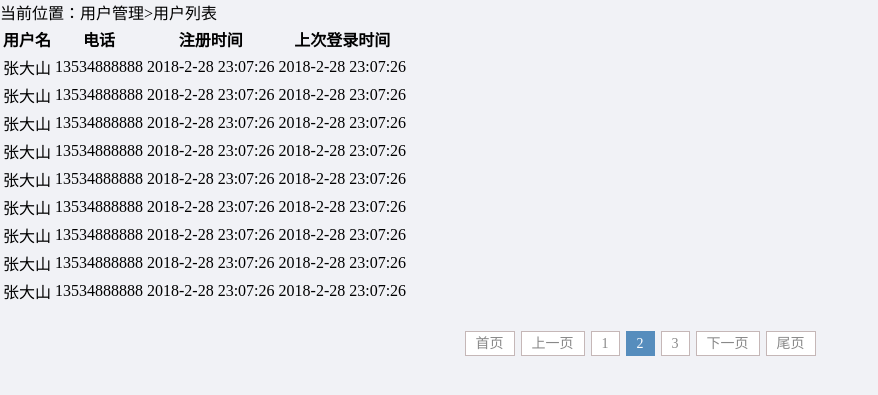
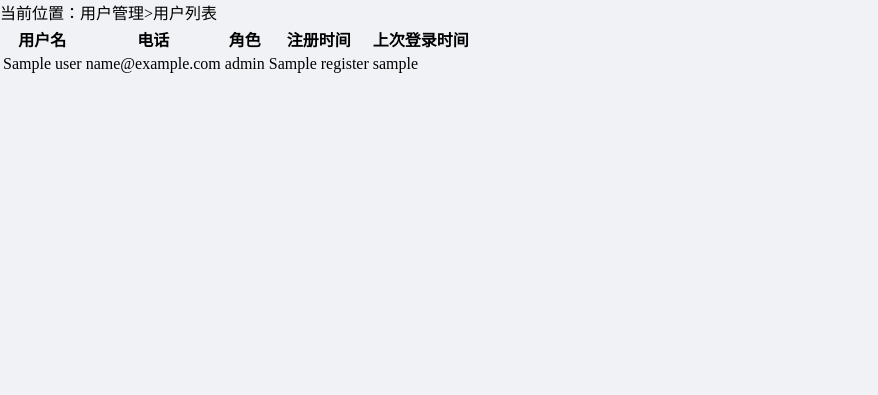
Before and after one commit to zyjImmortal/blog, a Python web app: template web/templates/admin/user_list.html in a window 1280 px wide. Shown: the top 395 px of the page, without its empty margins (0-878 px from the left). Run offline with Jinja, Linux system fonts and the light colour scheme; the template is opened without the code that fills it: most values are stand-ins (such as "Sample title", 1, 10 or a date in 2020); some libraries are stand-ins or nearby versions.

Commit message:
修改登录退出的重定向问题

```diff
--- a/web/__init__.py
+++ b/web/__init__.py
@@ -141,7 +141,7 @@
 
     # 注册蓝图
     register_blu(app)
-    # 钩子函数
+    # 请求生命周期函数
     register_before_request(app)
     register_after_request(app)
     # 注册自定义模板过滤器
--- a/web/model/model.py
+++ b/web/model/model.py
@@ -70,6 +70,7 @@
     avatar_url = db.Column(db.String(256))  # 用户头像路径
     last_login = db.Column(db.DateTime, default=datetime.now)  # 最后一次登录时间
     is_admin = db.Column(db.Boolean, default=False)
+    is_delete = db.Column(db.Boolean, default=False)
     signature = db.Column(db.String(512))  # 用户签名
     gender = db.Column(  # 订单的状态
         db.Enum(
@@ -119,6 +120,7 @@
         resp_dict = {
             "id": self.id,
             "nick_name": self.nick_name,
+            "role": "管理员" if self.is_admin else "游客",
             "email": self.email,
             "register": self.create_time.strftime("%Y-%m-%d %H:%M:%S"),
             "last_login": self.last_login.strftime("%Y-%m-%d %H:%M:%S"),
--- a/web/static/blogs/css/main.css
+++ b/web/static/blogs/css/main.css
@@ -68,7 +68,7 @@
     height:30px;
     overflow: hidden;
     margin-top:15px;
-    display:none;
+    /*display:none;    */
 }
 
 .user_login img{
--- a/web/templates/admin/index.html
+++ b/web/templates/admin/index.html
@@ -2,13 +2,13 @@
 {% block body %}
     <div class="header">
         <a href="#" class="logo fl"><img src="../../static/admin/images/logo.png" alt="logo"></a>
-        <a href="#" class="logout fr">退 出</a>
+        <a href="{{ url_for('cms.logout') }}" class="logout fr">退 出</a>
     </div>
 
     <div class="side_bar">
         <div class="user_info">
-            <img src="../../static/admin/images/person.png" alt="张大山">
-            <p>欢迎你 <em>张大山</em></p>
+            <img src="../../static/admin/images/person.png" alt="{{ data.user.nick_name }}">
+            <p>欢迎你 <em>{{ data.user.nick_name }}</em></p>
         </div>
 
         <div class="menu_con">
--- a/web/templates/admin/user_list.html
+++ b/web/templates/admin/user_list.html
@@ -18,63 +18,19 @@
         <tr>
             <th>用户名</th>
             <th>电话</th>
+            <th>角色</th>
             <th>注册时间</th>
             <th>上次登录时间</th>
         </tr>
+        {% for user in data.users %}
             <tr>
-                    <td>张大山</td>
-                    <td>13534888888</td>
-                    <td>2018-2-28 23:07:26</td>
-                    <td>2018-2-28 23:07:26</td>
+                <td>{{ user.nick_name }}</td>
+                <td>{{ user.email }}</td>
+                <td>{{ user.role }}</td>
+                <td>{{ user.register }}</td>
+                <td>{{ user.last_login }}</td>
             </tr>
-                <tr>
-                    <td>张大山</td>
-                    <td>13534888888</td>
-                    <td>2018-2-28 23:07:26</td>
-                    <td>2018-2-28 23:07:26</td>
-                </tr>
-                <tr>
-                    <td>张大山</td>
-                    <td>13534888888</td>
-                    <td>2018-2-28 23:07:26</td>
-                    <td>2018-2-28 23:07:26</td>
-                </tr>
-                <tr>
-                    <td>张大山</td>
-                    <td>13534888888</td>
-                    <td>2018-2-28 23:07:26</td>
-                    <td>2018-2-28 23:07:26</td>
-                </tr>
-                <tr>
-                    <td>张大山</td>
-                    <td>13534888888</td>
-                    <td>2018-2-28 23:07:26</td>
-                    <td>2018-2-28 23:07:26</td>
-                </tr>
-                <tr>
-                    <td>张大山</td>
-                    <td>13534888888</td>
-                    <td>2018-2-28 23:07:26</td>
-                    <td>2018-2-28 23:07:26</td>
-                </tr>
-                <tr>
-                    <td>张大山</td>
-                    <td>13534888888</td>
-                    <td>2018-2-28 23:07:26</td>
-                    <td>2018-2-28 23:07:26</td>
-                </tr>
-                <tr>
-                    <td>张大山</td>
-                    <td>13534888888</td>
-                    <td>2018-2-28 23:07:26</td>
-                    <td>2018-2-28 23:07:26</td>
-                </tr>
-                <tr>
-                    <td>张大山</td>
-                    <td>13534888888</td>
-                    <td>2018-2-28 23:07:26</td>
-                    <td>2018-2-28 23:07:26</td>
-                </tr>
+        {% endfor %}
     </table>
 </div>
 
@@ -83,12 +39,12 @@
 </div>
 
 <script>
-            $(function() {
+    $(function () {
         $("#pagination").pagination({
-                    currentPage: 2,
-                    totalPage: 3,
-                    callback: function(current) {
-                        alert('ok!');
+            currentPage: {{ data.current_page }},
+            totalPage: {{ data.total_page }},
+            callback: function (current) {
+                window.location = "/cms/new_list?page=" + current;
             }
         });
     });
--- a/web/templates/blogs/base.html
+++ b/web/templates/blogs/base.html
@@ -34,7 +34,7 @@
                 <img src="{% if data.user_info.avatar_url %} {{ data.user_info.avatar_url }} {% else %}../../static/blogs/images/person01.png{% endif %}"
                      class="lgin_pic">
                 <a href="#">{{ data.user_info.nick_name }}</a>
-                <a href="#">退出</a>
+                <a href="{{ url_for('user.logout') }}">退出</a>
             </div>
         {% else %}
             {# 如果没有登录，则显示登录注册按钮 #}
--- a/web/views/article/views.py
+++ b/web/views/article/views.py
@@ -194,3 +194,8 @@
         db.session.rollback()
         return UnknownException()
     return Success(msg="编辑成功")
+
+
+@article.route('/comment/add', methods=['POST'])
+def add_comment():
+    pass
--- a/web/views/user/views.py
+++ b/web/views/user/views.py
@@ -1,6 +1,6 @@
 import traceback
 
-from flask import request, current_app, session
+from flask import request, current_app, session, redirect, url_for
 import re
 from web.exception import ParameterException, UnknownException, Success
 from web.model.model import User
@@ -102,3 +102,4 @@
     session['user_id'] = None
     session['username'] = None
     session['user_email'] = None
+    return redirect(url_for('home.index'))
```
Also changed, not shown: web/views/cms/views.py (+58 -2 lines). Lines whose indentation alone changed are shown as unchanged.
